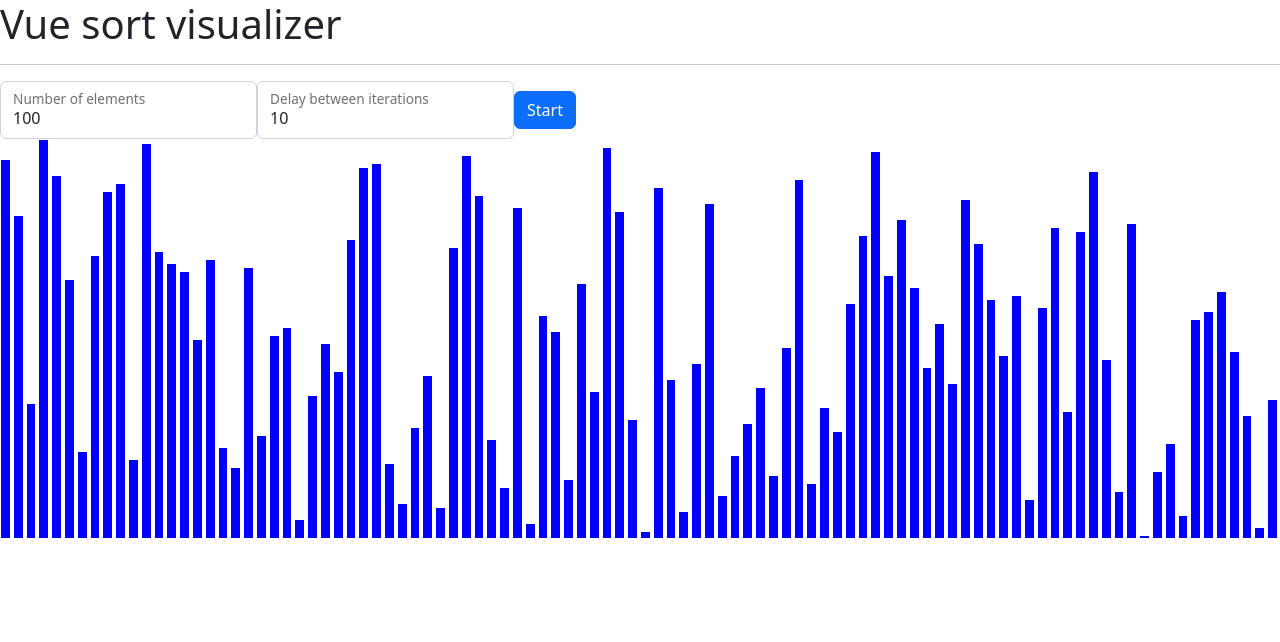
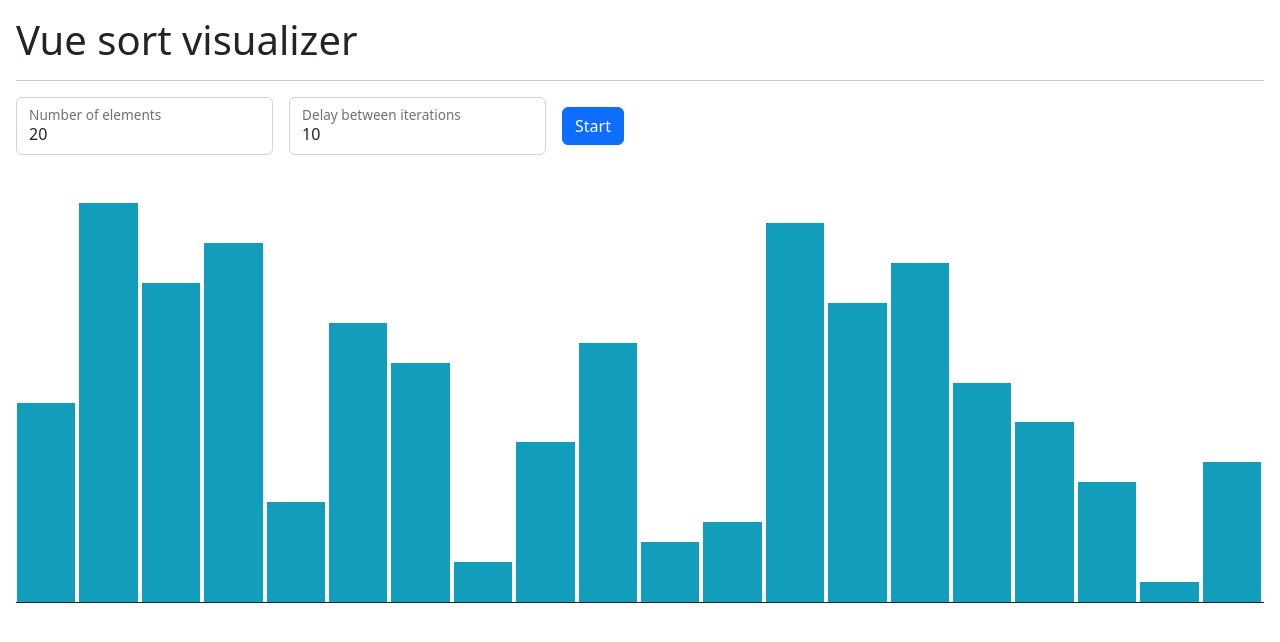
Before and after one commit to Sukhvinder-Singh/vue-sort-visualizer, a Vue app: page / in a window 1280 px wide. Shown: the top 642 px of the page. Built offline with nearby package versions, Linux system fonts and the light colour scheme.

Commit message:
Minor styling enhancements

```diff
--- a/src/App.vue
+++ b/src/App.vue
@@ -1,8 +1,8 @@
 <template>
-  <div class="settings">
+  <div class="settings mb-5">
     <h1>Vue sort visualizer</h1>
     <hr />
-    <div class="d-flex flex-row align-items-center justify-content-start g-5">
+    <div class="d-flex flex-row align-items-center justify-content-start gap-3">
       <div class="form-floating">
         <input
           v-model="elementLength"
@@ -38,7 +38,7 @@
 import ChartBar from './components/ChartBar.vue';
 
 const chartContainer = ref(null);
-const elementLength = ref(100);
+const elementLength = ref(20);
 const interval = ref(10);
 
 const array = ref([]);
@@ -98,17 +98,23 @@
 <style lang="scss">
 @use '../node_modules/bootstrap/scss/bootstrap';
 
+body {
+  padding: 1rem;
+}
+
 .chart {
   width: 100%;
   height: 400px;
   position: relative;
+  border-bottom: 1px solid;
 
   &__bar {
     position: absolute;
     bottom: 0;
     display: block;
-    background-color: blue;
-    border: 1px solid #fff;
+    background-color: #129EBA;
+    border: solid #fff;
+    border-width: 0 1px;
   }
 }
 </style>
```
